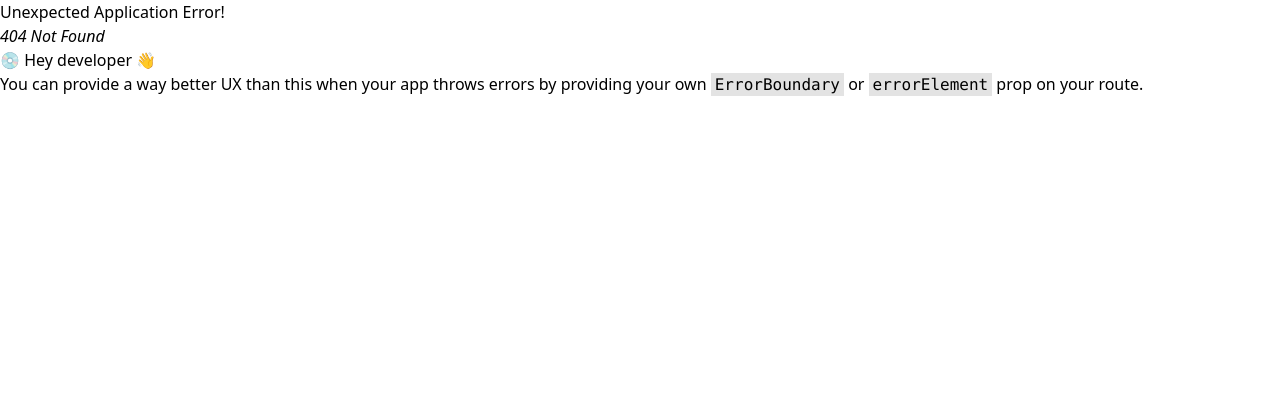
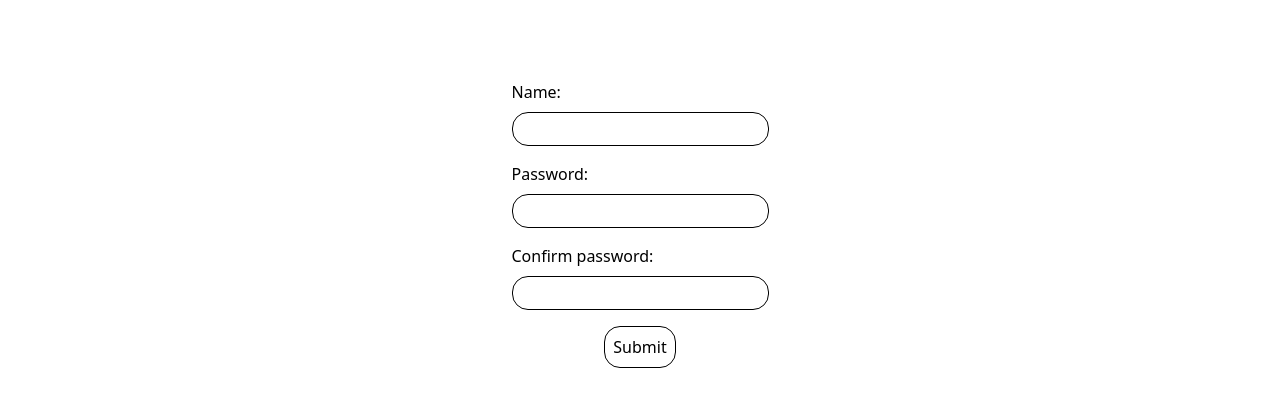
Before and after one commit to Asim-vrit/Frontend-14-react, a React (Vite) app: page /hook-form in a window 1280 px wide. Before the commit this address had no page. Shown: the top 406 px of the page. Built offline with nearby package versions, Linux system fonts and the light colour scheme.

Commit message:
react hook form added

```diff
--- a/package.json
+++ b/package.json
@@ -13,6 +13,7 @@
     "@tailwindcss/vite": "^4.1.12",
     "react": "^19.1.1",
     "react-dom": "^19.1.1",
+    "react-hook-form": "^7.62.0",
     "react-router": "^7.8.1",
     "tailwindcss": "^4.1.12"
   },
--- a/src/AppWithRouter.jsx
+++ b/src/AppWithRouter.jsx
@@ -7,6 +7,7 @@ import Product from "./pages/Product";
 import Users from "./pages/Users";
 import Login from "./pages/login";
 import { useUserContext } from "./providers/useUserContext";
+import HookForm from "./pages/HookForm";
 
 const router = createBrowserRouter([
   {
@@ -65,6 +66,10 @@ const router = createBrowserRouter([
     element: <>Privary policy</>,
   },
   {
+    path: "/hook-form",
+    element: <HookForm />,
+  },
+  {
     path: "/login",
     element: <Login />,
   },
@@ -97,6 +102,8 @@ function RouterHeader() {
       <Link className="border p-2 rounded-2xl" to="/users">
         Users
       </Link>
+      {userContext.user.isLogin ? (
+        <>
           <button
             className="border rounded-2xl border-red-500 p-2 text-red-600"
             onClick={() => {
@@ -105,6 +112,18 @@ function RouterHeader() {
           >
             Logout
           </button>
+          User: {userContext.user.userDetails.name}
+        </>
+      ) : (
+        <>
+          <Link
+            to={"/login"}
+            className="border rounded-2xl border-green-500 p-2 text-green-600"
+          >
+            Login
+          </Link>
+        </>
+      )}
     </div>
   );
 }
--- /dev/null
+++ b/src/pages/HookForm.jsx
@@ -0,0 +1,79 @@
+import { useForm } from "react-hook-form";
+
+function HookForm() {
+  const {
+    handleSubmit,
+    register,
+    formState: { errors },
+  } = useForm();
+
+  function submitForm(e) {
+    console.log("form is submitted", e);
+  }
+  return (
+    <div>
+      <form
+        onSubmit={handleSubmit(submitForm)}
+        className="flex flex-col gap-2 items-center my-20"
+      >
+        <div className="flex flex-col gap-2">
+          <label htmlFor="">Name:</label>
+          <input
+            {...register("username", {
+              required: { value: true, message: "This field is required" },
+            })}
+            className="border py-1 px-3 rounded-2xl flex-1"
+            type="text"
+          />
+          <div className="text-red-500">{errors?.username?.message}</div>
+        </div>
+        <div className="flex flex-col gap-2">
+          <label htmlFor="">Password:</label>
+          <input
+            {...register("password", {
+              required: { value: true, message: "This field is required" },
+              maxLength: {
+                value: 25,
+                message: "Max length of password is 25 characters",
+              },
+              minLength: {
+                value: 8,
+                message: "Minimum of 8 characters is required",
+              },
+              pattern: {
+                value: /^(?=.*[0-9])(?=.*[!@#$%^&*])[a-zA-Z0-9!@#$%^&*]{6,16}$/,
+                message:
+                  "Password must have atleast one special characcter and one number",
+              },
+            })}
+            className="border flex-1 py-1 px-3 rounded-2xl"
+            type="text"
+          />
+          <div className="text-red-500">{errors?.password?.message}</div>
+        </div>
+        <div className="flex flex-col gap-2">
+          <label htmlFor="">Confirm password:</label>
+          <input
+            {...register("confirm", {
+              required: { value: true, message: "This field is required" },
+              maxLength: {
+                value: 25,
+                message: "Max length of password is 25 characters",
+              },
+              minLength: {
+                value: 8,
+                message: "Minimum of 8 characters is required",
+              },
+            })}
+            className="border py-1 px-3 rounded-2xl"
+            type="text"
+          />
+          <div className="text-red-500">{errors?.confirm?.message}</div>
+        </div>
+        <button className="border rounded-2xl p-2">Submit</button>
+      </form>
+    </div>
+  );
+}
+
+export default HookForm;
```
Also changed, not shown: 1 other file (tests, documents, lock files or other folders). Lines whose indentation alone changed are shown as unchanged.
